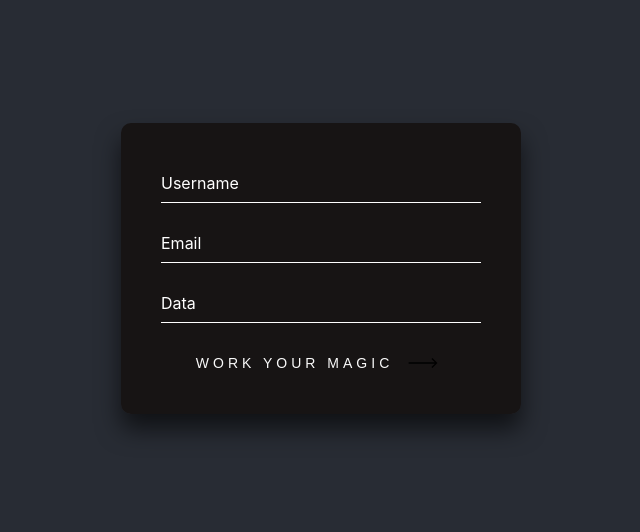
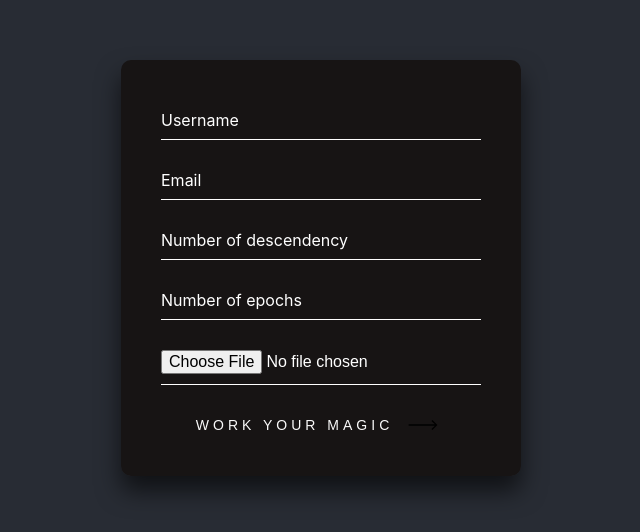
Before and after one commit to Carlosbil/AutoModelizer, a React (Create React App) app in the folder web/: page / in a window 1280 px wide. Shown: the part 132-664 px from the top of the page, without its empty margins (319-959 px from the left). Built offline with nearby package versions, Linux system fonts and the light colour scheme.

Commit message:
Update input.js

```diff
--- a/web/src/components/input/input.js
+++ b/web/src/components/input/input.js
@@ -5,6 +5,8 @@ function InputBox() {
     const [username, setUsername] = useState('');
     const [data, setData] = useState('');
     const [email, setEmail] = useState('');
+    const [numDesc, setNumDesc] = useState('');
+    const [numEpochs, setNumEpochs] = useState('');
 
     const handleUsernameChange = (event) => {
         setUsername(event.target.value);
@@ -16,6 +18,14 @@ function InputBox() {
 
     const handleEmail = (event) => {
         setEmail(event.target.value);
+    };
+
+    const handleNumDesc = (event) => {
+        setNumDesc(event.target.value);
+    };
+
+    const handleNumEpochs = (event) => {
+        setNumEpochs(event.target.value);
     };
 
     const handleSubmit = (event) => {
@@ -50,12 +60,31 @@ function InputBox() {
                 <div className="user-box">
                     <input
                         type="text"
+                        name="numDesc"
+                        required
+                        value={numDesc}
+                        onChange={handleNumDesc}
+                    />
+                    <label>Number of descendency</label>
+                </div>
+                <div className="user-box">
+                    <input
+                        type="text"
+                        name="numEpochs"
+                        required
+                        value={numEpochs}
+                        onChange={handleNumEpochs}
+                    />
+                    <label>Number of epochs</label>
+                </div>
+                <div className="user-box">
+                    <input
+                        type="file"
                         name="data"
                         required
                         value={data}
                         onChange={handleData}
                     />
-                    <label>Data</label>
                 </div>
                 <button class="cta">
                     <span class="hover-underline-animation"> work your magic </span>
```
